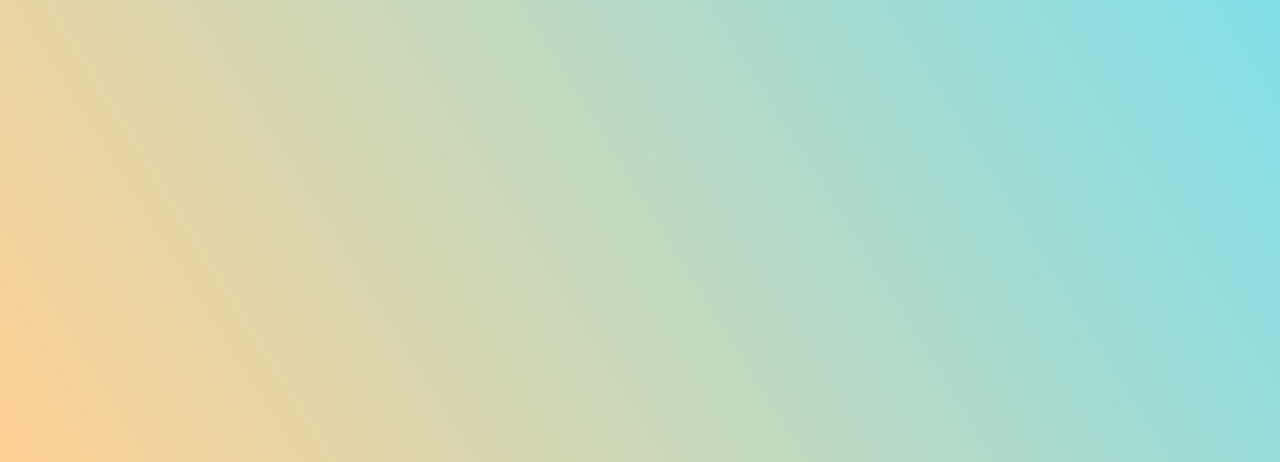
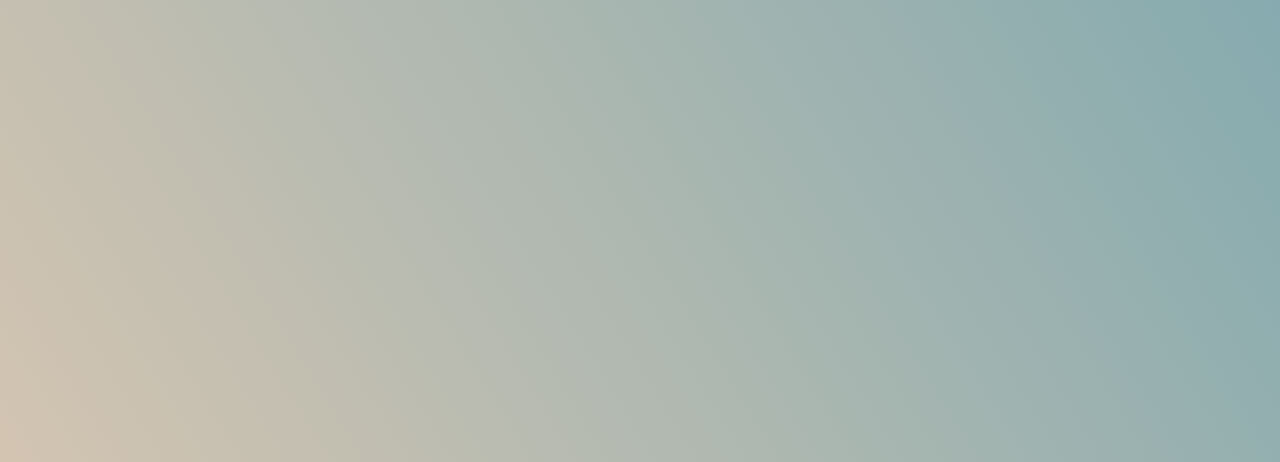
Before and after one commit to MzTheDeus/rps-game-gui, a plain HTML site: page index.html in a window 1280 px wide. Shown: the part 354-816 px from the top of the page. Drawn offline with Linux system fonts and the light colour scheme.

Commit message:
color change

```diff
--- a/style.css
+++ b/style.css
@@ -15,7 +15,7 @@
 body {
     overflow: hidden;
     background: rgb(112,225,245);
-    background: linear-gradient(238deg, rgba(112,225,245,1) 0%, rgba(255,209,148,1) 100%);
+    background: linear-gradient(238deg, rgb(123, 167, 175) 0%, rgb(211, 196, 177) 100%);
     height: 100vh;
 }
 .bodyClass {
```
